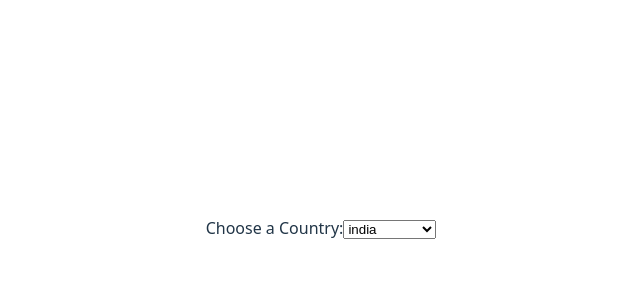
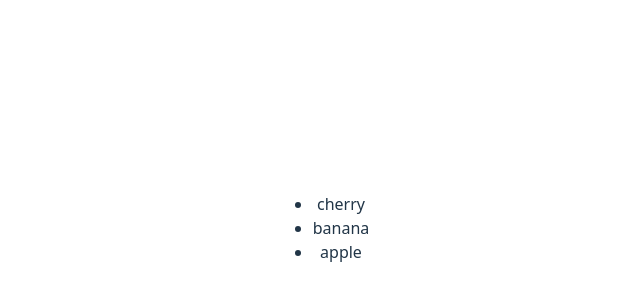
Before and after one commit to square-story/Interview-Prepration, a React (Vite) app in the folder react/: page / in a window 1280 px wide. Shown: the part 172-472 px from the top of the page, without its empty margins (319-959 px from the left). Built offline with nearby package versions, Linux system fonts and the light colour scheme.

Commit message:
feat: Replace DropList with EventDelegationExample component in App

```diff
--- a/react/src/App.tsx
+++ b/react/src/App.tsx
@@ -1,6 +1,6 @@
 
 import "./App.css"
-import DropList from "./components/DropList"
+import { EventDelegationExample } from "./components/eventDelegationExample"
 
 
 
@@ -8,7 +8,7 @@ const App = () => {
 
   return (
     <>
-      <DropList />
+      <EventDelegationExample />
     </>
   )
 }
--- /dev/null
+++ b/react/src/components/EventDelegationExample.tsx
@@ -0,0 +1,14 @@
+import React from 'react'
+
+export const EventDelegationExample = () => {
+    const handleClick = (event: React.MouseEvent<HTMLUListElement>) => {
+        console.log((event.target as HTMLElement).textContent)
+    }
+    return (
+        <ul onMouseMove={handleClick}>
+            <li>cherry</li>
+            <li>banana</li>
+            <li>apple</li>
+        </ul>
+    )
+}
```
